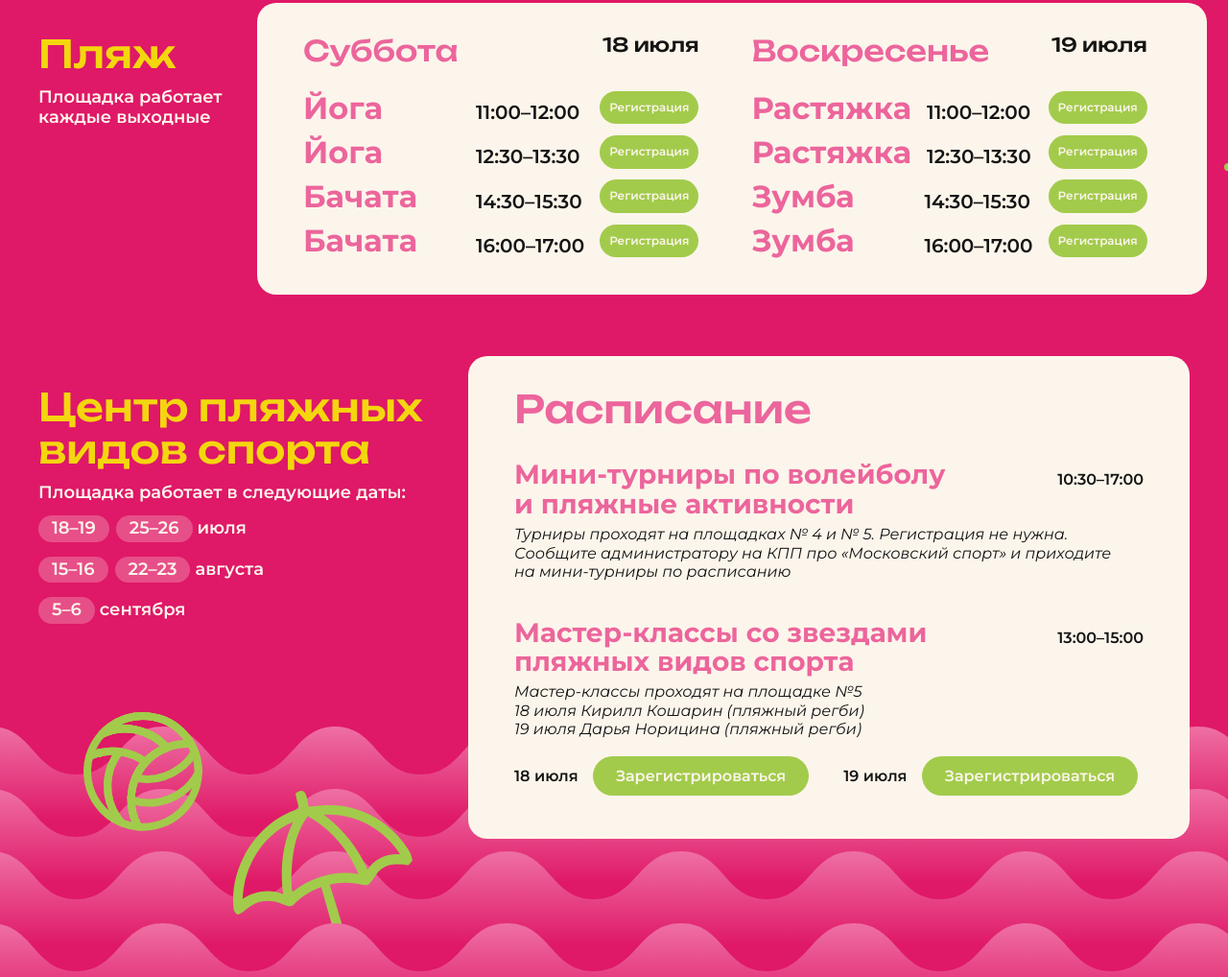
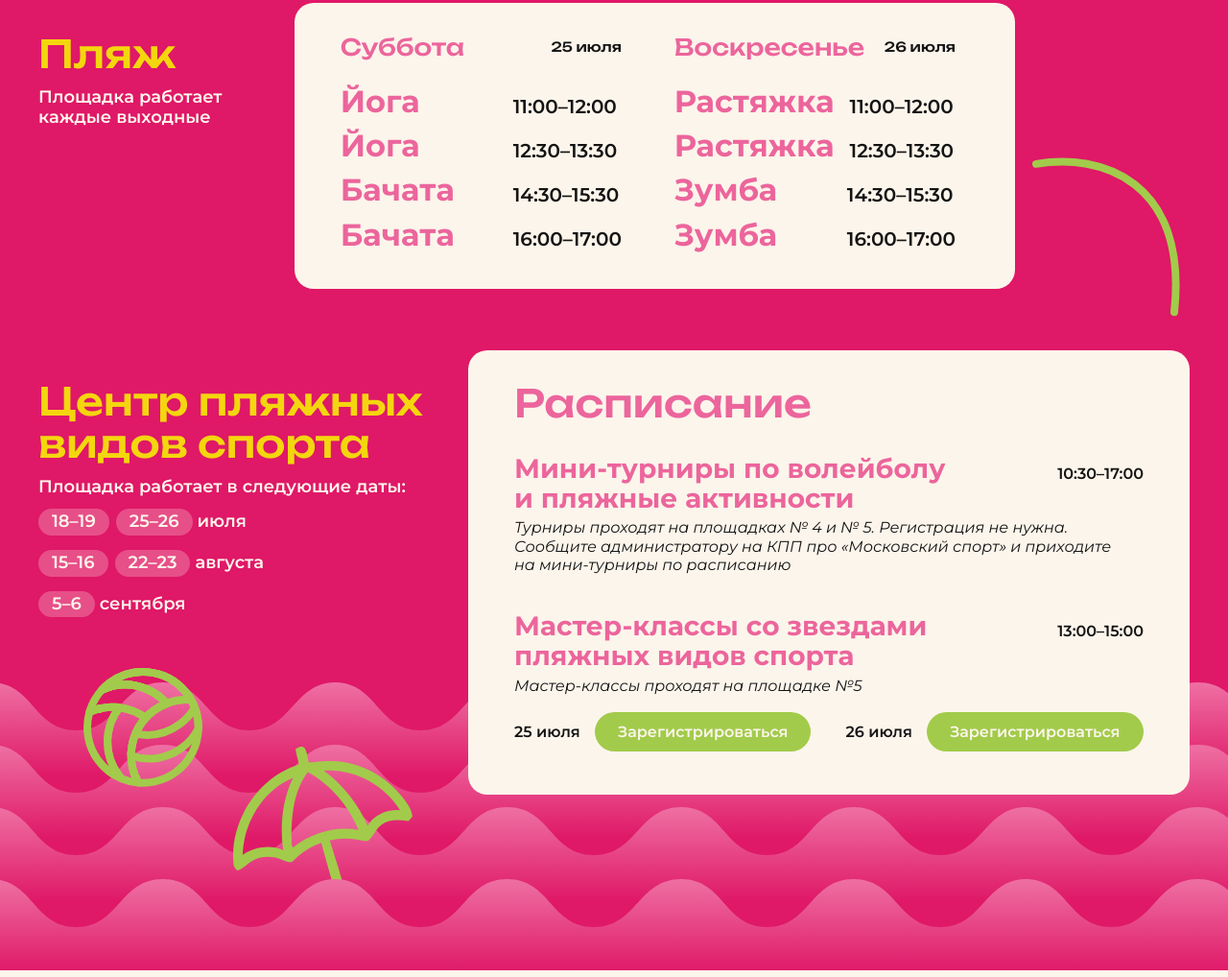
Before and after one commit to Dihlofos/beachDrive, a website: page source/index.html in a window 1280 px wide. Shown: the part 3075-4093 px from the top of the page at 96% size. Drawn offline with Linux system fonts and the light colour scheme; files that its build step writes are made by us from their sources.

Commit message:
new week

```diff
--- a/gulpfile.js
+++ b/gulpfile.js
@@ -46,7 +46,7 @@
     .pipe(sass())
     .pipe(postcss([autoprefixer()]))
     .pipe(csso())
-    .pipe(rename("style1.min.css"))
+    .pipe(rename("style2.min.css"))
     .pipe(sourcemap.write("."))
     .pipe(gulp.dest("build/css"))
     .pipe(server.stream());
--- a/source/index.html
+++ b/source/index.html
@@ -17,7 +17,7 @@
     <link rel="manifest" href="img/favicons/site.webmanifest" />
     <!-- /FAVICONS -->
 
-    <link rel="stylesheet" href="css/style1.min.css" />
+    <link rel="stylesheet" href="css/style2.min.css" />
     <link rel="canonical" href="https://beach-fest.sport.mos.ru/" />
 
     <!-- Meta tags -->
@@ -250,65 +250,65 @@
               <div class="schedule__card schedule__card--top">
                 <div class="schedule__days">
                   <div class="schedule__day">
-                    <div class="schedule__day-name">Суббота <span>18 июля</span></div>
+                    <div class="schedule__day-name">Суббота <span>25 июля</span></div>
                     <div class="schedule__active">
                       <div class="schedule__active-text">
                         <div class="schedule__active-name">Йога</div>
                         <div class="schedule__active-time">11:00–12:00</div>
                       </div>
-                      <a class="schedule__register-link schedule__register-link--small" href="https://beach-fest.timepad.ru/event/4088904/" target="_blank">Регистрация</a>
+
                     </div>
                     <div class="schedule__active">
                       <div class="schedule__active-text">
                         <div class="schedule__active-name">Йога</div>
                         <div class="schedule__active-time">12:30–13:30</div>
                       </div>
-                      <a class="schedule__register-link schedule__register-link--small" href="https://beach-fest.timepad.ru/event/4088909/" target="_blank">Регистрация</a>
+
                     </div>
                     <div class="schedule__active">
                       <div class="schedule__active-text">
                         <div class="schedule__active-name">Бачата</div>
                         <div class="schedule__active-time">14:30–15:30</div>
                       </div>
-                      <a class="schedule__register-link schedule__register-link--small" href="https://beach-fest.timepad.ru/event/4088910/" target="_blank">Регистрация</a>
+
                     </div>
                     <div class="schedule__active">
                       <div class="schedule__active-text">
                         <div class="schedule__active-name">Бачата</div>
                         <div class="schedule__active-time">16:00–17:00</div>
                       </div>
-                      <a class="schedule__register-link schedule__register-link--small" href="https://beach-fest.timepad.ru/event/4088914/" target="_blank">Регистрация</a>
+
                     </div>
                   </div>
                   <div class="schedule__day">
-                    <div class="schedule__day-name">Воскресенье <span>19 июля</span></div>
+                    <div class="schedule__day-name">Воскресенье <span>26 июля</span></div>
                     <div class="schedule__active">
                       <div class="schedule__active-text">
                         <div class="schedule__active-name">Растяжка</div>
                         <div class="schedule__active-time">11:00–12:00</div>
                       </div>
-                      <a class="schedule__register-link schedule__register-link--small" href="https://beach-fest.timepad.ru/event/4088920/" target="_blank">Регистрация</a>
+
                     </div>
                     <div class="schedule__active">
                       <div class="schedule__active-text">
                         <div class="schedule__active-name">Растяжка</div>
                         <div class="schedule__active-time">12:30–13:30</div>
                       </div>
-                      <a class="schedule__register-link schedule__register-link--small" href="https://beach-fest.timepad.ru/event/4088922/" target="_blank">Регистрация</a>
+
                     </div>
                     <div class="schedule__active">
                       <div class="schedule__active-text">
                         <div class="schedule__active-name">Зумба</div>
                         <div class="schedule__active-time">14:30–15:30</div>
                       </div>
-                      <a class="schedule__register-link schedule__register-link--small" href="https://beach-fest.timepad.ru/event/4088926/" target="_blank">Регистрация</a>
+
                     </div>
                     <div class="schedule__active">
                       <div class="schedule__active-text">
                         <div class="schedule__active-name">Зумба</div>
                         <div class="schedule__active-time">16:00–17:00</div>
                       </div>
-                      <a class="schedule__register-link schedule__register-link--small" href="https://beach-fest.timepad.ru/event/4088931/" target="_blank">Регистрация</a>
+
                     </div>
                   </div>
                 </div>
@@ -343,17 +343,17 @@
                     <div class="schedule__beach-time">13:00–15:00</div>
                   </div>
                   <div class="schedule__italic-text">Мастер-классы проходят на площадке №5</div>
-                  <div class="schedule__italic-text">18 июля Кирилл Кошарин (пляжный регби)</div>
-                  <div class="schedule__italic-text">19 июля Дарья Норицина (пляжный регби)</div>
+                  <!-- <div class="schedule__italic-text">25 июля Спиридонов Алексей </div>
+                  <div class="schedule__italic-text">26 июля Бирюкова Виктория Олеговна</div> -->
                   <div class="schedule__actions">
                     <!-- <div class="schedule__soon">Регистрация откроется за неделю до события</div> -->
                     <div class="schedule__action">
-                      <div class="schedule__beach-day">18 июля</div>
-                      <a href="https://beach-fest.timepad.ru/event/4074141/" class="schedule__register-link" target="_blank">Зарегистрироваться</a>
+                      <div class="schedule__beach-day">25 июля</div>
+                      <a href="https://beach-fest.timepad.ru/event/4098079/" class="schedule__register-link" target="_blank">Зарегистрироваться</a>
                     </div>
                     <div class="schedule__action">
-                      <div class="schedule__beach-day">19 июля</div>
-                      <a href="https://beach-fest.timepad.ru/event/4074159/" class="schedule__register-link" target="_blank">Зарегистрироваться</a>
+                      <div class="schedule__beach-day">26 июля</div>
+                      <a href="https://beach-fest.timepad.ru/event/4098085/" class="schedule__register-link" target="_blank">Зарегистрироваться</a>
                     </div>
                   </div>
                 </div>
--- a/source/sass/blocks/schedule.scss
+++ b/source/sass/blocks/schedule.scss
@@ -208,30 +208,33 @@
   &__day-name {
     display: flex;
     justify-content: space-between;
+    align-items: center;
+    gap: 2rem;
     color: $pinkLight;
     font-family: $unbounded;
-    font-size: 3rem;
+    font-size: 2.4rem;
     line-height: 1.1;
     margin: 0 0 2.6rem;
 
     span {
-      font-size: 2rem;
+      font-size: 1.4rem;
       color: $black;
     }
 
-    @media (max-width: $tablet) {
-      font-size: 2.4rem;
+
+    @media (max-width: $laptop) {
+      font-size: 2rem;
 
       span {
-        font-size: 2rem;
+        font-size: 1.2rem;
       }
     }
 
     @media (max-width: $mobile) {
-      font-size: 2.2rem;
+      font-size: 1.8rem;
 
       span {
-        font-size: 1.6rem;
+        font-size: 1.2rem;
       }
       margin: 0 0 1.6rem;
     }
```
Also changed, not shown: source/dummy.html (+1 -1 lines), build/css/style1.min.css (deleted), build/css/style2.min.css (added), build/dummy.html, build/index.html, 2 other files.
